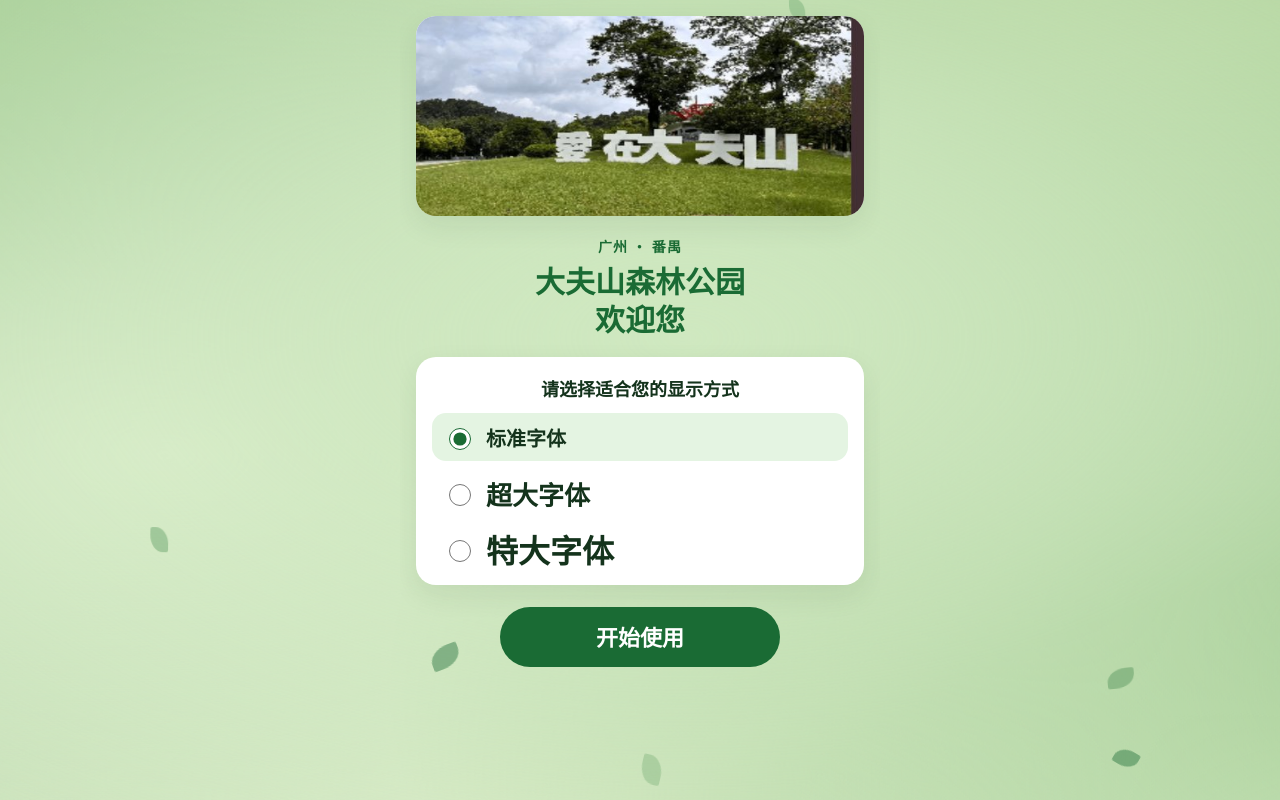
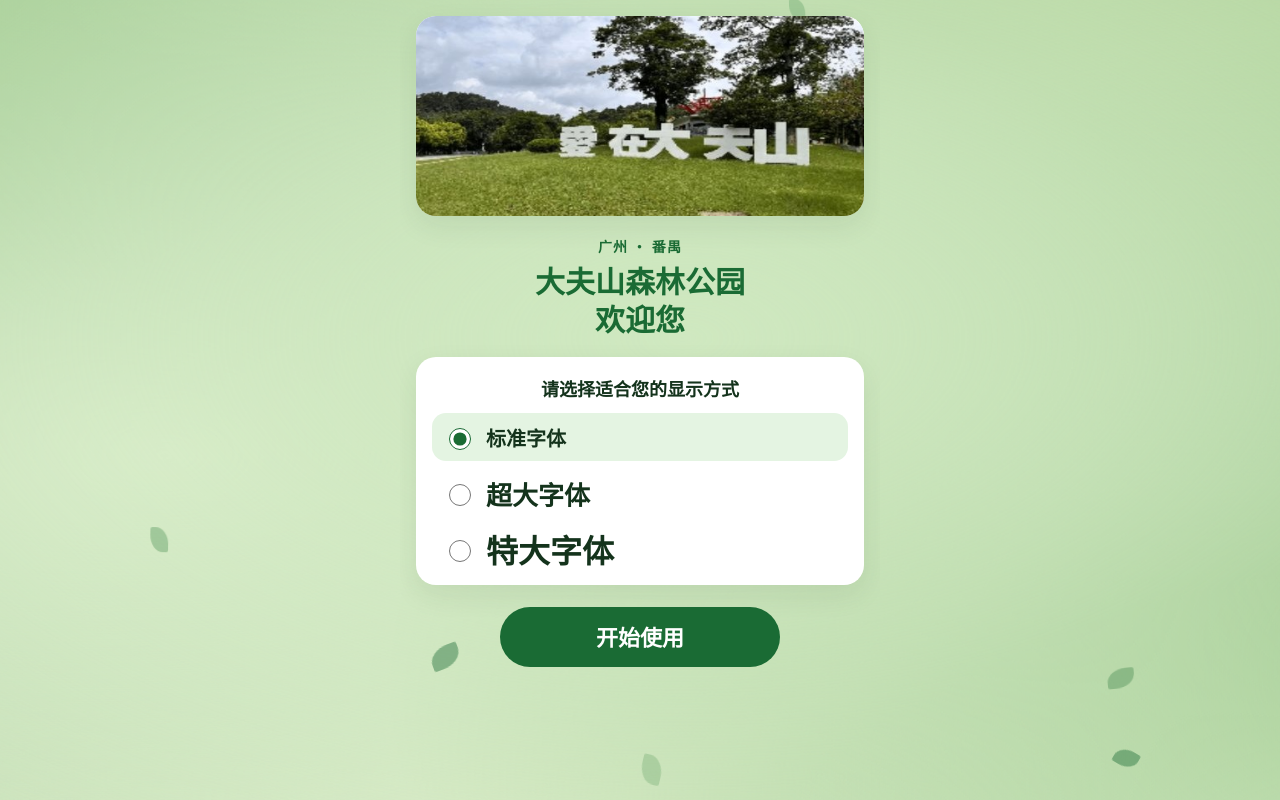
Before and after one commit to starfish85/dafushan-guide, a Vue app: page /#/ in a window 1280 px wide. Built offline with nearby package versions, Linux system fonts and the light colour scheme; a small style sheet from the web is missing.

Commit message:
裁掉封面图上下多余的粉条和右侧深色边

```diff
--- a/src/pages/Welcome.vue
+++ b/src/pages/Welcome.vue
@@ -22,7 +22,7 @@ function start() {
 <template>
   <main class="page no-tab welcome">
     <div class="card photo">
-      <img class="hero" :src="`${base}images/welcome-hero.jpg`" alt="爱在大夫山" />
+      <img class="hero" :src="`${base}images/welcome-hero.jpg?v=2`" alt="爱在大夫山" />
     </div>
     <p class="eyebrow">广州 · 番禺</p>
     <h1>大夫山森林公园<br />欢迎您</h1>
```
Also changed, not shown: public/images/welcome-hero.jpg.
